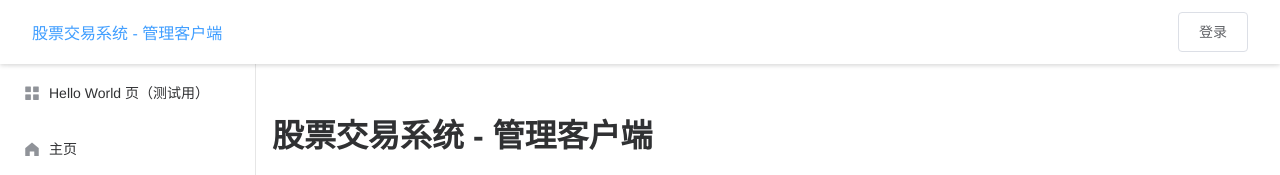
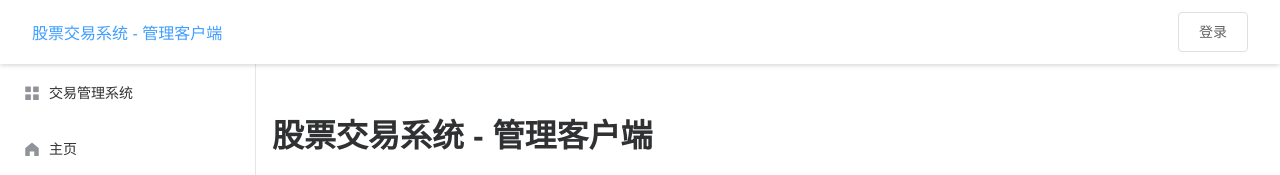
Before and after one commit to Nilcric/StockTradingSystemManager, a Vue app: page /Home in a window 1280 px wide. Shown: the top 175 px of the page. Built offline with nearby package versions, Linux system fonts and the light colour scheme.

Commit message:
Update Nav.vue

```diff
--- a/src/components/Nav.vue
+++ b/src/components/Nav.vue
@@ -2,7 +2,7 @@
   <el-menu default-active="2" class="el-menu-vertical-demo" :router="true">
     <el-menu-item index="/">
       <i class="el-icon-menu"/>
-      <span slot="title">Hello World 页（测试用）</span>
+      <span slot="title">交易管理系统</span>
     </el-menu-item>
     <el-menu-item index="/Home">
       <i class="el-icon-s-home"/>
```
